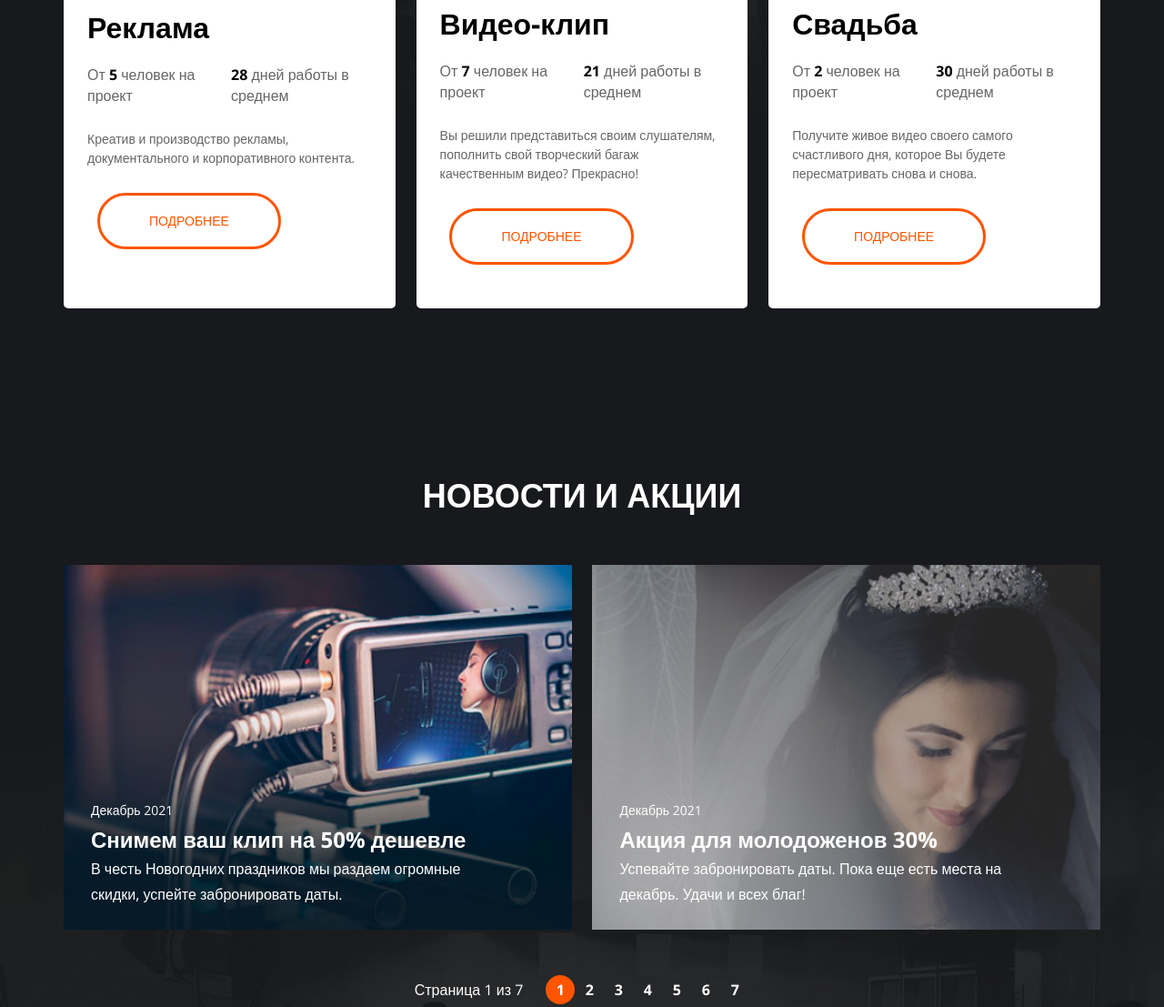
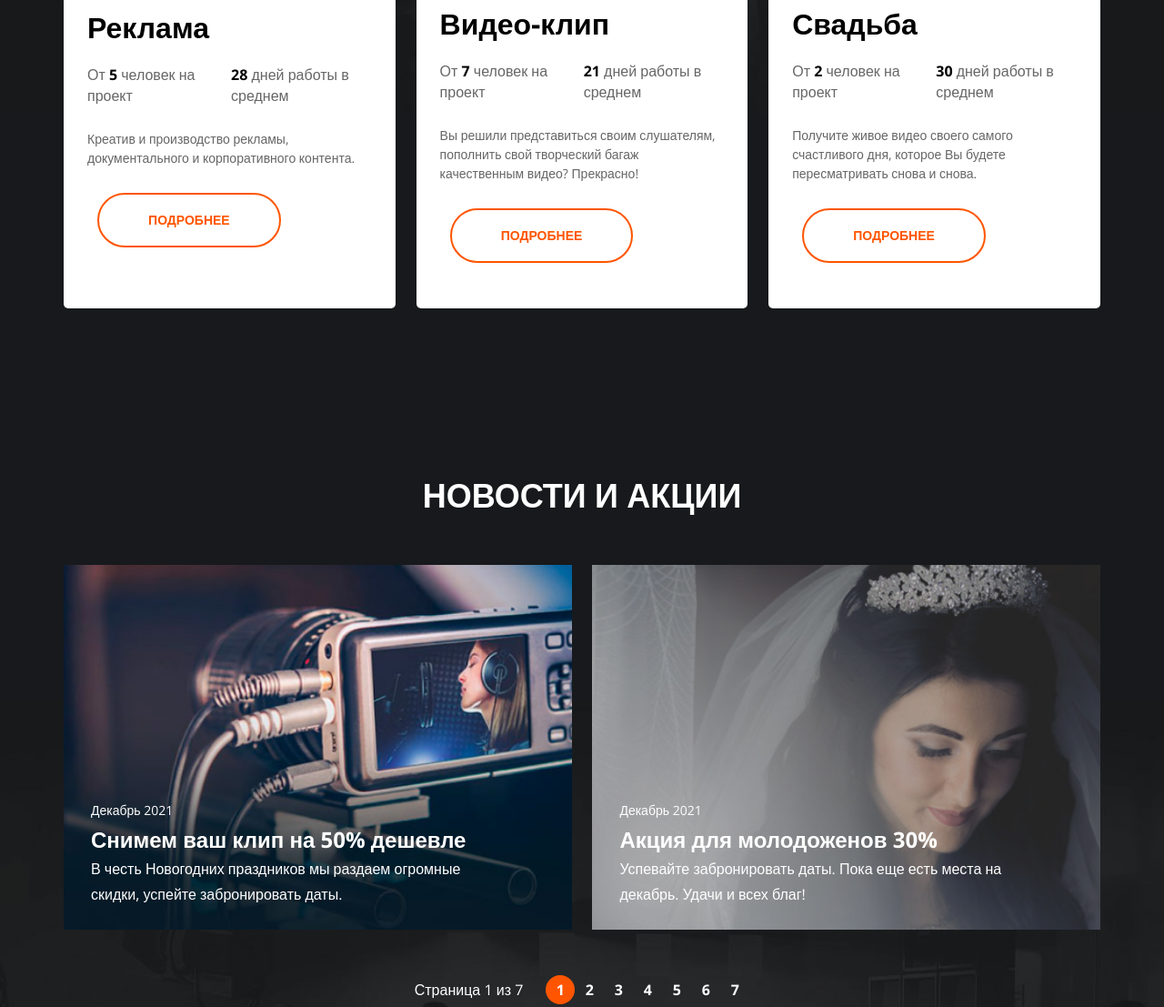
Before and after one commit to DartVlayder/Video-production, a plain HTML site: page index.html in a window 1280 px wide. Shown: the part 929-2036 px from the top of the page at 91% size. Drawn offline with nearby package versions, Linux system fonts and the light colour scheme.

Commit message:
Правки кнопки

```diff
--- a/style/blocks/hello.css
+++ b/style/blocks/hello.css
@@ -20,6 +20,7 @@
     display: inline-block;
     font-size: 14px;
     text-transform: uppercase;
+    font-weight: 700;
 }
 .button:hover {
     background: #FF3D00;
--- a/style/blocks/offers.css
+++ b/style/blocks/offers.css
@@ -59,7 +59,7 @@
     margin-top: 28px;
     color:#FF5500;
     background: #fff;
-    border: 3px solid #ff5500;
+    border: 2px solid #ff5500;
     margin-right: 115px;
 }
 .button--light:hover {
```
